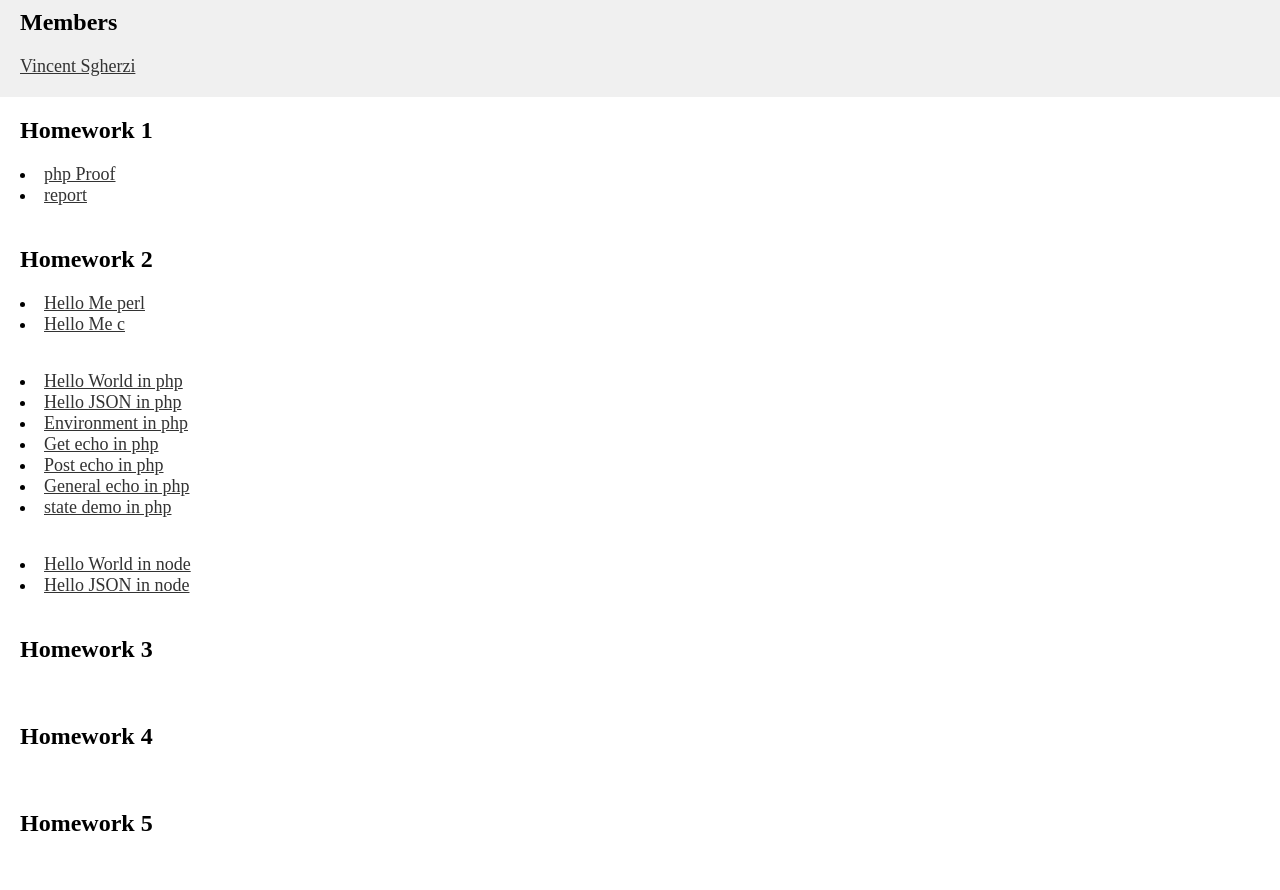
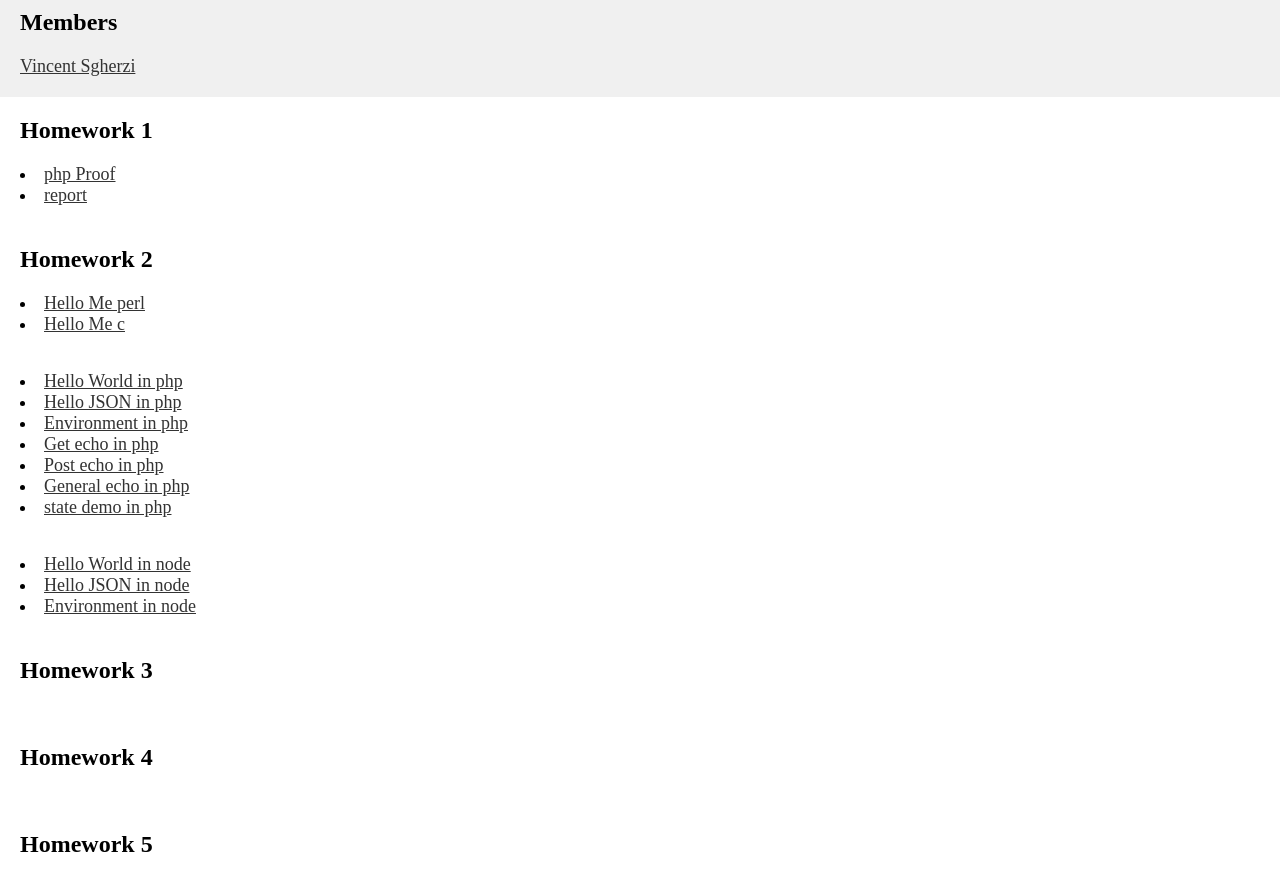
Before and after one commit to vincentsgherzi/cse135site, a plain HTML site: page ihateforcedhttps.com/public_html/index.html in a window 1280 px wide. Shown: the part 58-948 px from the top of the page. Drawn offline with Linux system fonts and the light colour scheme.

Commit message:
html link update

```diff
--- a/ihateforcedhttps.com/public_html/index.html
+++ b/ihateforcedhttps.com/public_html/index.html
@@ -95,6 +95,7 @@
     <br></br>
     <li><a href="/node-hello-world" class="members-link">Hello World in node</a></li>
     <li><a href="/node-hello-json" class="members-link">Hello JSON in node</a></li>
+    <li><a href="/node-environment" class="members-link">Environment in node</a></li>
   </section>
   <section>
     <h2>Homework 3</h2>
```
